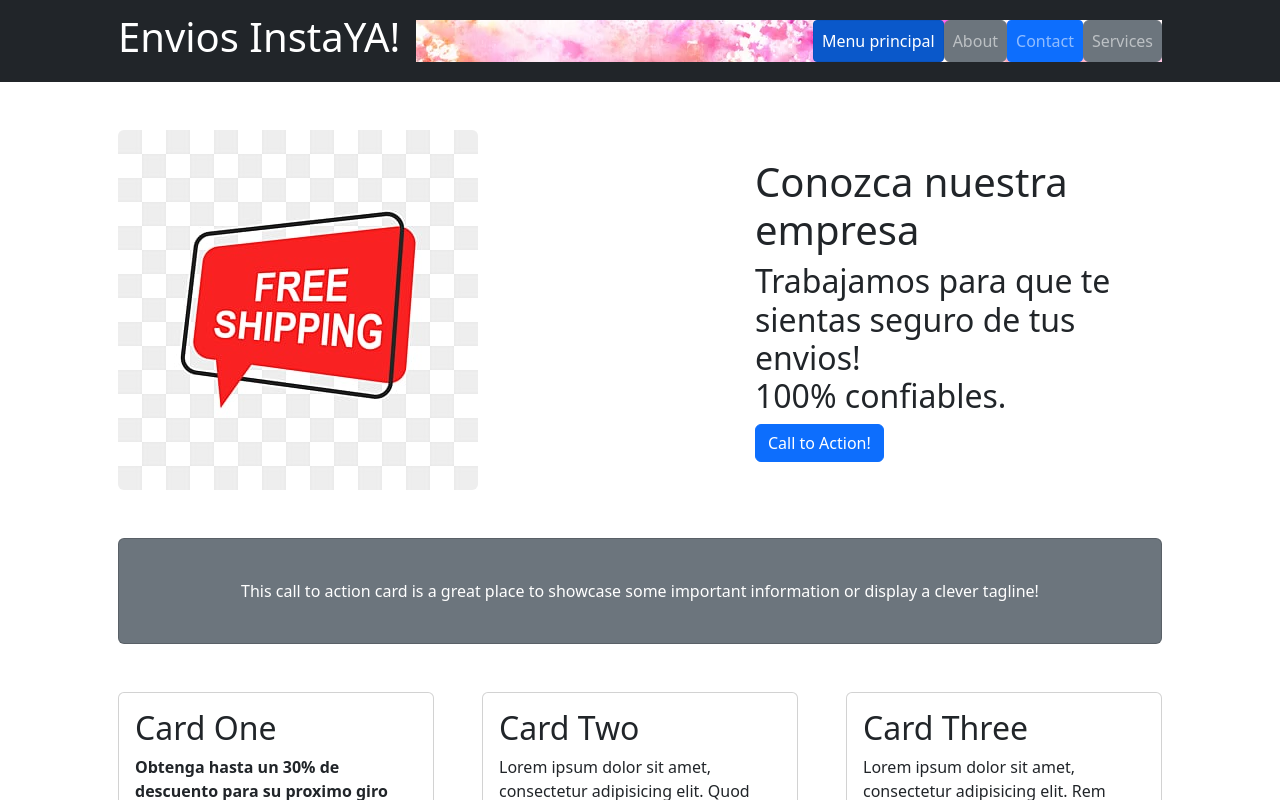
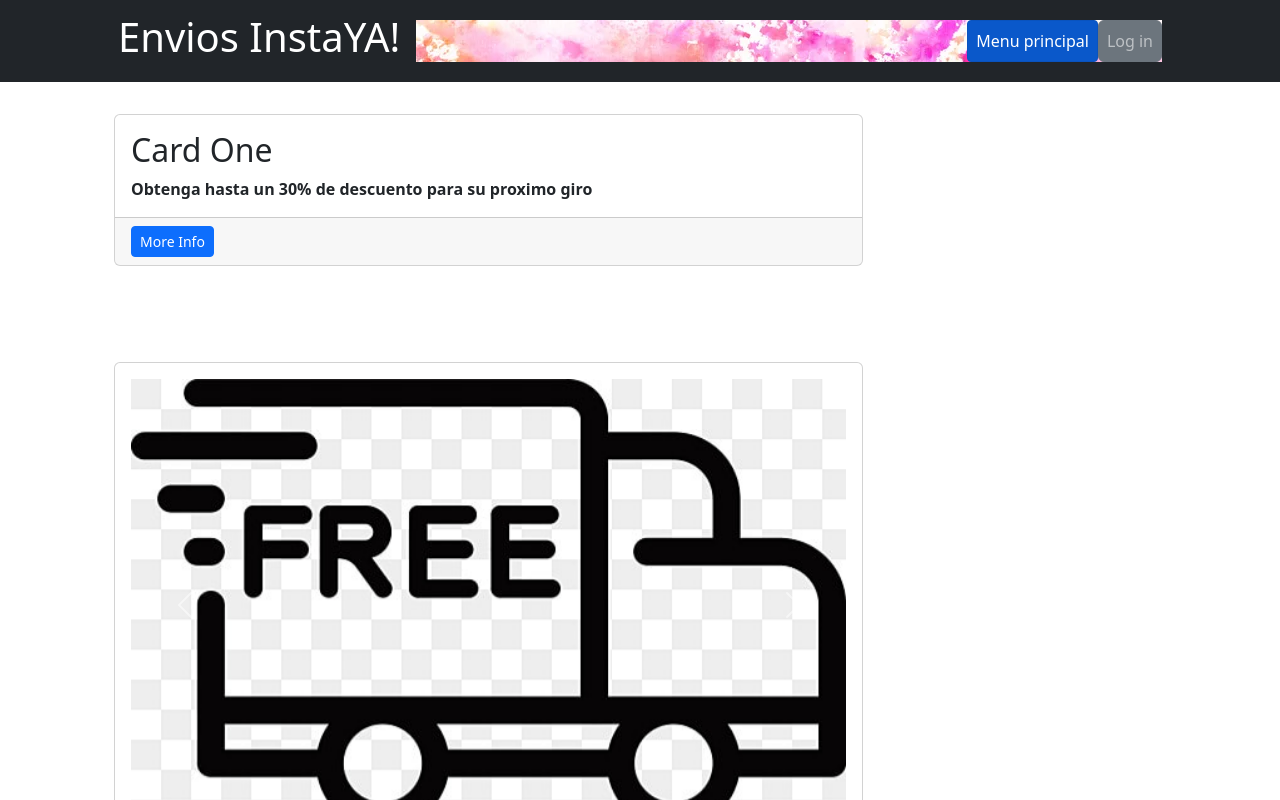
Before and after one commit to adferatuz/Proyecto_Envios_Ciclo4, a React (Vite) app: page / in a window 1280 px wide. Shown: the top 800 px of the page. Built offline with nearby package versions, Linux system fonts and the light colour scheme.

Commit message:
agrego carrusel en pagina de loggin

```diff
--- a/src/components/Aplicacion/App/App.jsx
+++ b/src/components/Aplicacion/App/App.jsx
@@ -9,8 +9,8 @@ export const Actualizable = () => {
     return(
         <BrowserRouter>
             <Routes>
-                <Route path="/" element ={<Header />}></Route>
-                <Route path="/loggin" element ={<Loggin />}></Route>
+                <Route path="/Dashboard" element ={<Header />}></Route>
+                <Route path="/" element ={<Loggin />}></Route>
             </Routes>
         </BrowserRouter>
     )
--- a/src/components/Aplicacion/Prueba/Prueba.jsx
+++ b/src/components/Aplicacion/Prueba/Prueba.jsx
@@ -8,7 +8,7 @@ import sloganImg from '../images/pngtree-free-shipping-label-with-chat-bulb-fram
 export const Header = () => {
     const navigate = useNavigate();
     const handleOnClick = () => {
-        navigate("/loggin");
+        navigate("/");
     };
 
     return (
@@ -75,5 +75,5 @@ export const Header = () => {
             </div>
         </div>
         </>
-    )
-}
+    );
+};
--- a/src/components/Aplicacion/Servicios/Servicios.jsx
+++ b/src/components/Aplicacion/Servicios/Servicios.jsx
@@ -1,9 +1,74 @@
 import {React} from "react";
+import { useNavigate } from "react-router-dom";
+import imgCarrousel1 from '../images/pngtree-free-delivery-icon-png-image_1922196.jpg'
+import imgCarrousel2 from '../images/1154103408.jpg'
+import imgCarrousel3 from '../images/istockphoto-1132930101-612x612.jpg'
 
 export const Loggin = () => {
+    const navigate = useNavigate();
+    const handleOnClick = () => {
+        navigate("/Dashboard");
+    };
+
     return (
         <>
-            <h1 >Hola mundo</h1>
+        <nav className="navbar navbar-expand-lg navbar-dark bg-dark">
+            <div className="container px-5">
+                <a className="navbar-brand" href="#!"><h1 >Envios InstaYA!</h1></a>
+                <button className="navbar-toggler" type="button" data-bs-toggle="collapse" data-bs-target="#navbarSupportedContent" aria-controls="navbarSupportedContent" aria-expanded="false" aria-label="Toggle navigation"><span className="navbar-toggler-icon"></span></button>
+                <div className="collapse navbar-collapse MenuListaNavbar" id="navbarSupportedContent">
+                    <ul className="navbar-nav ms-auto mb-2 mb-lg-0">
+                        <li className="nav-item"><a className="nav-link active btn btn-primary btn-circle btn-sm" aria-current="page" href="#!" onClick={handleOnClick}>Menu principal</a></li>
+                        <li className="nav-item"><a className="nav-link btn btn-secondary btn-icon-split" href="#!" >Log in</a></li>
+                    </ul>
+                </div>
+            </div>
+        </nav>
+        <div className="container">
+            <div className="col-md-4 mb-5 item">
+                    <div className="card h-100">
+                        <div className="card-body">
+                            <h2 className="card-title">Card One</h2>
+                            <p className="card-text"><b>Obtenga hasta un 30% de descuento para su proximo giro</b></p>
+                        </div>
+                        <div className="card-footer"><a className="btn btn-primary btn-sm" href="#!">More Info</a></div>
+                    </div>
+                </div>
+
+                <div className="col-md-4 mb-5 item" id="item1">
+                    <div className="card h-100">
+                        <div className="card-body">
+                        <div id="carouselExampleControls" class="carousel slide" data-bs-ride="carousel">
+                <div className="carousel-inner">
+                    <div class="carousel-item active">
+                    <img src={imgCarrousel1} class="d-block w-100" alt="..."/>
+                    </div>
+                    <div class="carousel-item">
+                    <img src={imgCarrousel2} class="d-block w-100" alt="..."/>
+                    </div>
+                    <div class="carousel-item">
+                    <img src={imgCarrousel3} class="d-block w-100" alt="..."/>
+                    </div>
+                </div>
+                <button class="carousel-control-prev" type="button" data-bs-target="#carouselExampleControls" data-bs-slide="prev">
+                    <span class="carousel-control-prev-icon" aria-hidden="true"></span>
+                    <span class="visually-hidden">Previous</span>
+                </button>
+                    <button class="carousel-control-next" type="button" data-bs-target="#carouselExampleControls" data-bs-slide="next">
+                        <span class="carousel-control-next-icon" aria-hidden="true"></span>
+                        <span class="visually-hidden">Next</span>
+                    </button>
+                        </div>
+                    </div>
+                </div>
+
+
+                        <div className="card-footer"><a className="btn btn-primary btn-sm" href="#!">More Info</a></div>
+                    </div>
+                </div>
+
+
+
         </>
     )
 }
--- a/src/components/Aplicacion/css/style.css
+++ b/src/components/Aplicacion/css/style.css
@@ -9,3 +9,14 @@
     background-position: center;
     background-attachment: fixed;
 }
+
+
+.item{
+
+    margin: 1em;
+    padding: 1em;
+    float: left;
+    height: 80%;
+    width: 70%;
+
+}
```
Also changed, not shown: src/components/Aplicacion/images/1154103408.jpg (added), src/components/Aplicacion/images/istockphoto-1132930101-612x612.jpg (added).
